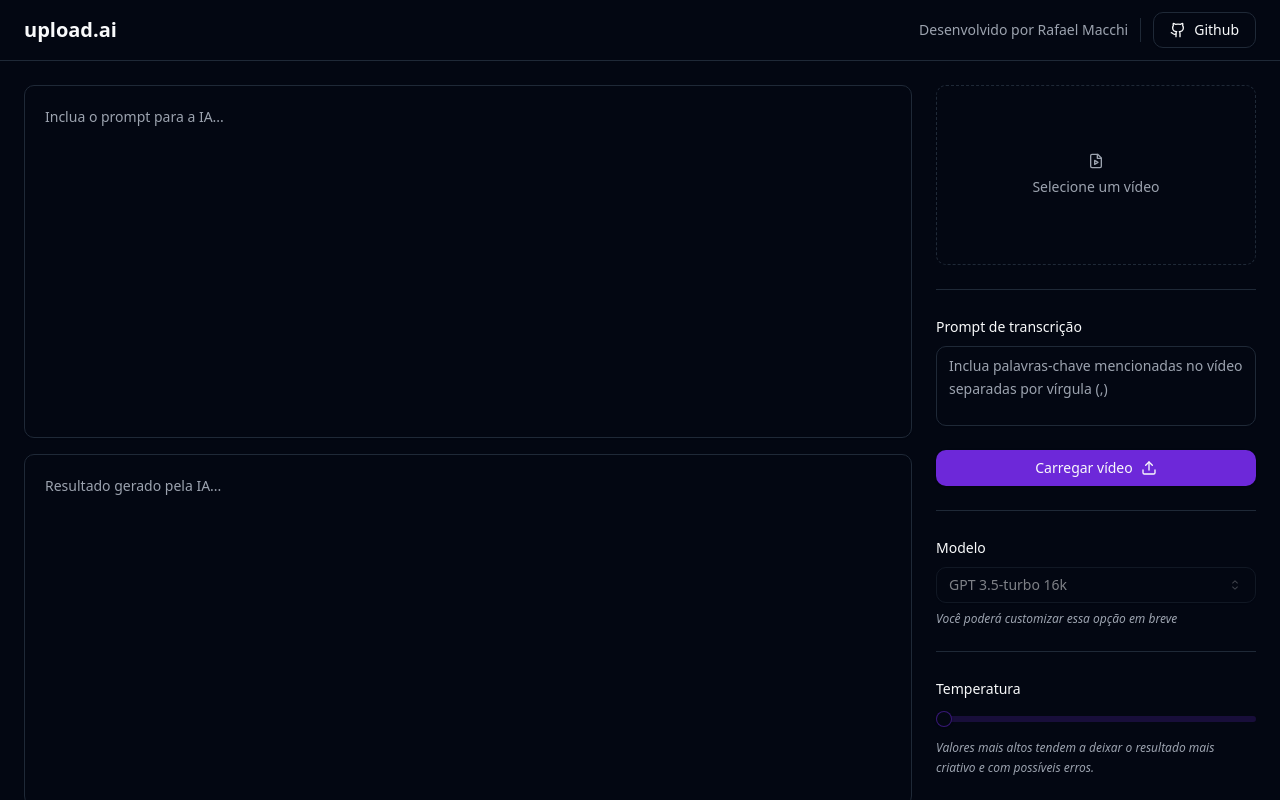
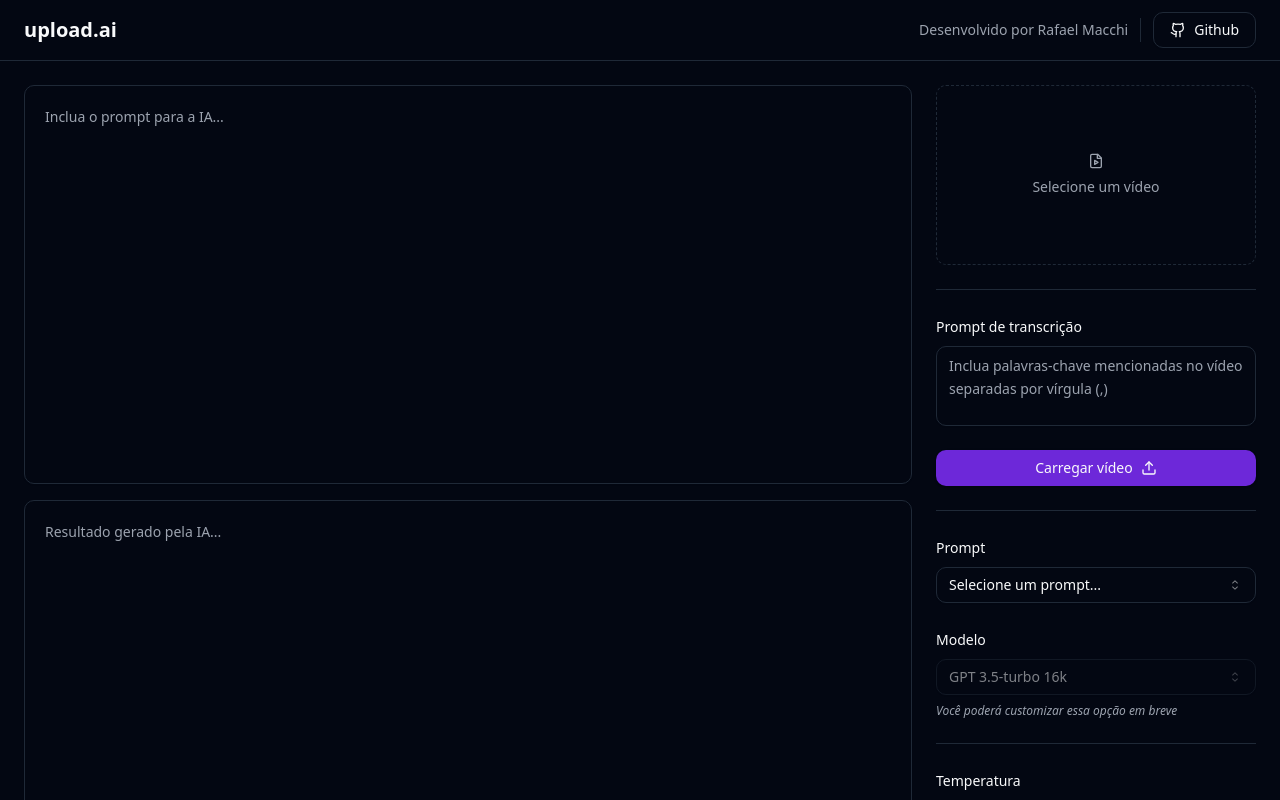
Before and after one commit to rmacchi/Upload.ai, a React (Vite) app: page / in a window 1280 px wide. Shown: the top 800 px of the page. Built offline with nearby package versions, Linux system fonts and the light colour scheme.

Commit message:
add Prompt...

```diff
--- a/src/App.tsx
+++ b/src/App.tsx
@@ -82,6 +82,19 @@
 
           <form className="space-y-6">
             <div className="space-y-2">
+              <Label>Prompt</Label>
+              <Select>
+                <SelectTrigger>
+                  <SelectValue placeholder="Selecione um prompt..."/>
+                </SelectTrigger>
+                <SelectContent>
+                  <SelectItem value="title">Título do YouTube</SelectItem>
+                  <SelectItem value="description">Descrição do YouTube</SelectItem>
+                </SelectContent>
+              </Select>
+            </div>
+
+            <div className="space-y-2">
               <Label>Modelo</Label>
               <Select disabled defaultValue="gpt3.5">
                 <SelectTrigger>
```
